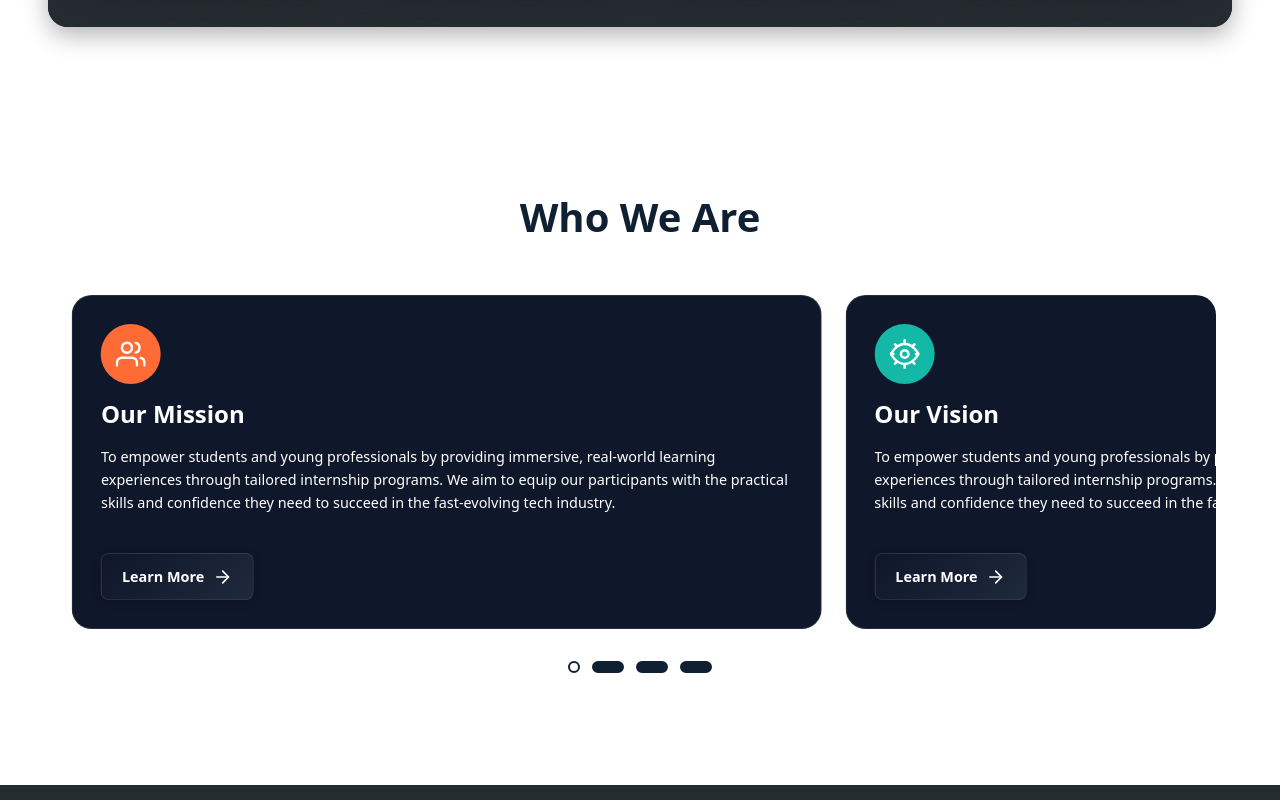
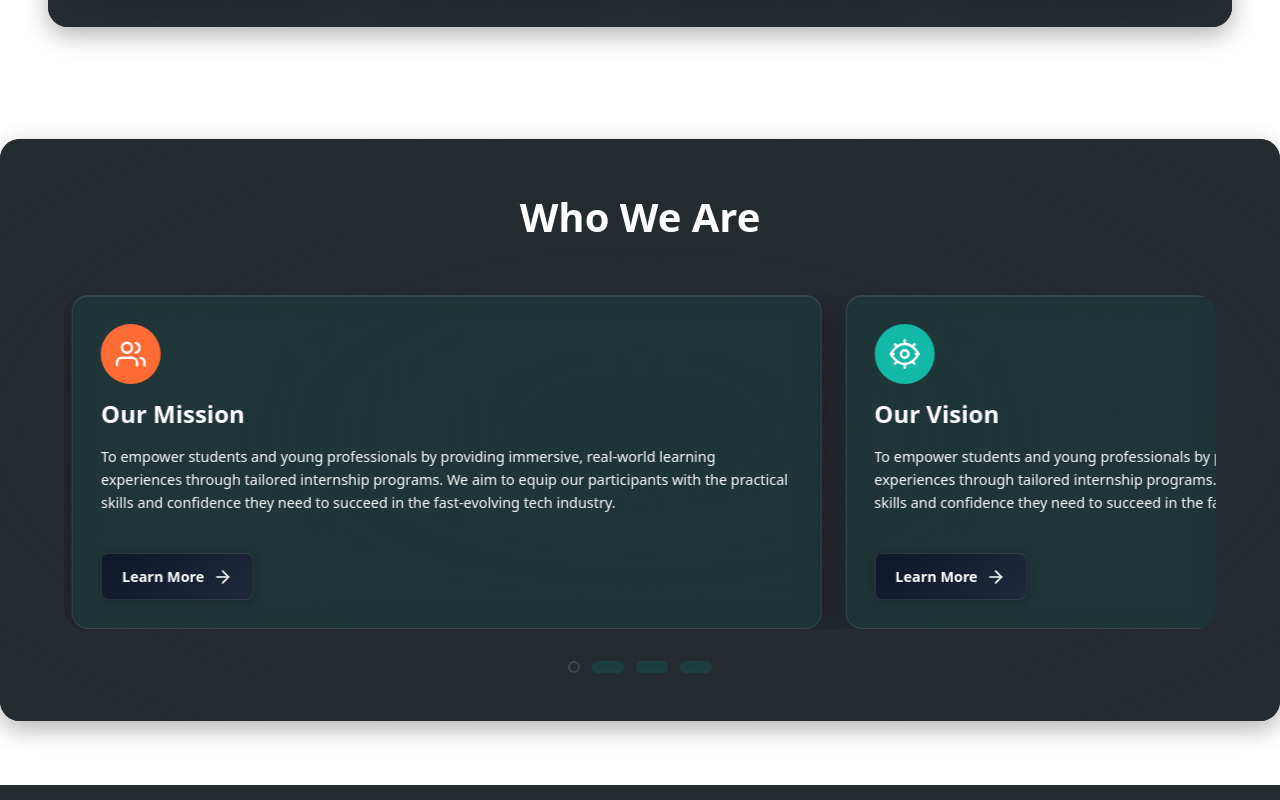
Before and after one commit to Jaiakashv/inlighnxglobal-test, a React (Vite) app: page / in a window 1280 px wide. Shown: the part 3000-3800 px from the top of the page. Built offline with nearby package versions, Linux system fonts and the light colour scheme; no server answers.

Commit message:
updated intern data

```diff
--- a/src/components/CircularCarousel.jsx
+++ b/src/components/CircularCarousel.jsx
@@ -7,49 +7,49 @@ import man2 from '../assets/man-profile2.jpeg';
 const carouselData = [
   {
     quote:
-      "I was impressed by the food — every dish is bursting with flavor! And I could really tell that they use high-quality ingredients. The staff was friendly and attentive, going the extra mile. I'll definitely be back for more!",
+      "The internship program at InLighnX was transformative! The hands-on projects and mentorship helped me land my dream job at Google as a Software Engineer. The practical experience I gained here was invaluable.",
     name: "Tamar Mendelson",
-    designation: "Restaurant Critic",
+    designation: "Placed at Google | Software Engineer",
     src: man1,
     linkedin: "", // Add LinkedIn profile URL here
   },
   {
     quote:
-      "This place exceeded all expectations! The atmosphere is inviting, and the staff truly goes above and beyond to ensure a fantastic visit. I'll definitely keep returning for more exceptional dining experience.",
+      "I'm grateful for the comprehensive training and real-world projects at InLighnX. The skills I developed here directly led to my placement at Microsoft as a Full Stack Developer. This program exceeded all my expectations!",
     name: "Joe Charlescraft",
-    designation: "Frequent Visitor",
+    designation: "Placed at Microsoft | Full Stack Developer",
     src: "https://images.unsplash.com/photo-1628749528992-f5702133b686",
     linkedin: "", // Add LinkedIn profile URL here
   },
   {
     quote:
-      "Shining Yam is a hidden gem! From the moment I walked in, I knew I was in for a treat. The impeccable service and overall attention to detail created a memorable experience. I highly recommend it!",
+      "InLighnX provided me with the perfect foundation to kickstart my career. The industry-relevant projects and expert guidance helped me secure a position at Amazon as a Cloud Solutions Architect. Highly recommended!",
     name: "Martina Edelweist",
-    designation: "Satisfied Customer",
+    designation: "Placed at Amazon | Cloud Solutions Architect",
     src: "https://images.unsplash.com/photo-1524267213992-b76e8577d046",
     linkedin: "", // Add LinkedIn profile URL here
   },
   {
     quote:
-      "Absolutely fantastic experience! The quality of service and attention to detail is unmatched. Every visit feels special and I always leave with a smile. This is definitely my go-to place now!",
+      "The internship experience at InLighnX was exceptional! The mentorship and hands-on learning opportunities prepared me perfectly for my role at Meta as a Frontend Developer. I couldn't have asked for a better start to my career!",
     name: "Sarah Johnson",
-    designation: "Regular Customer",
+    designation: "Placed at Meta | Frontend Developer",
     src: man2,
     linkedin: "", // Add LinkedIn profile URL here
   },
   {
     quote:
-      "Outstanding service and incredible atmosphere! The team here really knows how to make you feel welcome. I've recommended this place to all my friends and they all love it too!",
+      "InLighnX's program gave me the confidence and skills needed to succeed. Thanks to the practical training and industry connections, I landed a position at Apple as an iOS Developer. This program truly changed my career trajectory!",
     name: "Michael Chen",
-    designation: "Food Enthusiast",
+    designation: "Placed at Apple | iOS Developer",
     src: "https://images.unsplash.com/photo-1507003211169-0a1dd7228f2d",
     linkedin: "", // Add LinkedIn profile URL here
   },
   {
     quote:
-      "What an amazing place! The attention to detail in every aspect, from the ambiance to the service, is remarkable. I've been coming here for months and it never disappoints. Truly exceptional!",
+      "The comprehensive curriculum and real-world projects at InLighnX were exactly what I needed. I'm now working at Netflix as a Backend Engineer, and I credit this program for my success. The support and guidance were outstanding!",
     name: "Emily Rodriguez",
-    designation: "Loyal Patron",
+    designation: "Placed at Netflix | Backend Engineer",
     src: "https://images.unsplash.com/photo-1438761681033-6461ffad8d80",
     linkedin: "", // Add LinkedIn profile URL here
   },
--- a/src/pages/Page.css
+++ b/src/pages/Page.css
@@ -1422,15 +1422,35 @@
   margin: 4rem -3rem;
   padding: 3rem 3rem;
   width: calc(100% + 6rem);
-  background: transparent;
+  background: #252c30;
+  border-radius: 20px;
+  position: relative;
+  overflow: hidden;
+  box-shadow: 0 8px 24px rgba(0, 0, 0, 0.3);
+}
+
+.who-we-are-section::before {
+  content: '';
+  position: absolute;
+  top: 0;
+  left: 0;
+  right: 0;
+  bottom: 0;
+  background: #252c30;
+  z-index: 0;
+  mask-image: radial-gradient(transparent, white);
+  -webkit-mask-image: radial-gradient(transparent, white);
+  pointer-events: none;
 }
 
 .who-we-are-title {
   text-align: center;
-  color: #102033;
+  color: #ffffff;
   font-size: 2.5rem;
   font-weight: 700;
   margin-bottom: 3rem;
+  position: relative;
+  z-index: 1;
 }
 
 .carousel-container {
@@ -1439,6 +1459,7 @@
   margin: 0 auto;
   padding: 0 1rem;
   background: transparent;
+  z-index: 1;
 }
 
 .carousel-wrapper {
@@ -1464,12 +1485,13 @@
   width: calc((100% - 3rem) / 3);
   min-width: calc((100% - 3rem) / 3);
   flex: 0 0 calc((100% - 3rem) / 3);
-  background: #0F172A;
-  border-radius: 20px;
+  background: rgba(13, 93, 88, 0.2);
+  backdrop-filter: blur(10px);
+  -webkit-backdrop-filter: blur(10px);
+  border-radius: 16px;
   padding: 1.75rem;
   position: relative;
   overflow: hidden;
-  /* box-shadow: 0 10px 40px rgba(0, 0, 0, 0.3); */
   border: 1px solid rgba(255, 255, 255, 0.1);
   display: flex;
   flex-direction: column;
@@ -1477,6 +1499,7 @@
   height: auto;
   min-height: auto;
   transition: all 0.3s ease;
+  box-shadow: 0 8px 32px rgba(0, 0, 0, 0.3), inset 0 1px 0 rgba(255, 255, 255, 0.1);
 }
 
 /* Background image that slides in from left on hover */
@@ -1495,6 +1518,13 @@
   border-radius: 20px;
 }
 
+.who-we-are-card:hover {
+  transform: translateY(-5px);
+  background: rgba(13, 93, 88, 0.3);
+  box-shadow: 0 12px 40px rgba(0, 0, 0, 0.4), inset 0 1px 0 rgba(255, 255, 255, 0.15);
+  border-color: rgba(255, 255, 255, 0.2);
+}
+
 .who-we-are-card:hover .card-background-image {
   width: 100%;
   opacity: 0.4;
@@ -1601,7 +1631,7 @@
   width: 12px;
   height: 12px;
   border-radius: 50%;
-  border: 2px solid #102033;
+  border: 2px solid rgba(255, 255, 255, 0.3);
   background: transparent;
   cursor: pointer;
   transition: all 0.3s ease;
@@ -1609,12 +1639,14 @@
 }
 
 .carousel-indicator:hover {
-  background: rgba(16, 32, 51, 0.3);
+  background: rgba(255, 255, 255, 0.2);
   transform: scale(1.2);
+  border-color: rgba(255, 255, 255, 0.5);
 }
 
 .carousel-indicator.active {
-  background: #102033;
+  background: rgba(13, 93, 88, 0.8);
+  border-color: rgba(13, 93, 88, 1);
   width: 32px;
   border-radius: 6px;
 }
```
